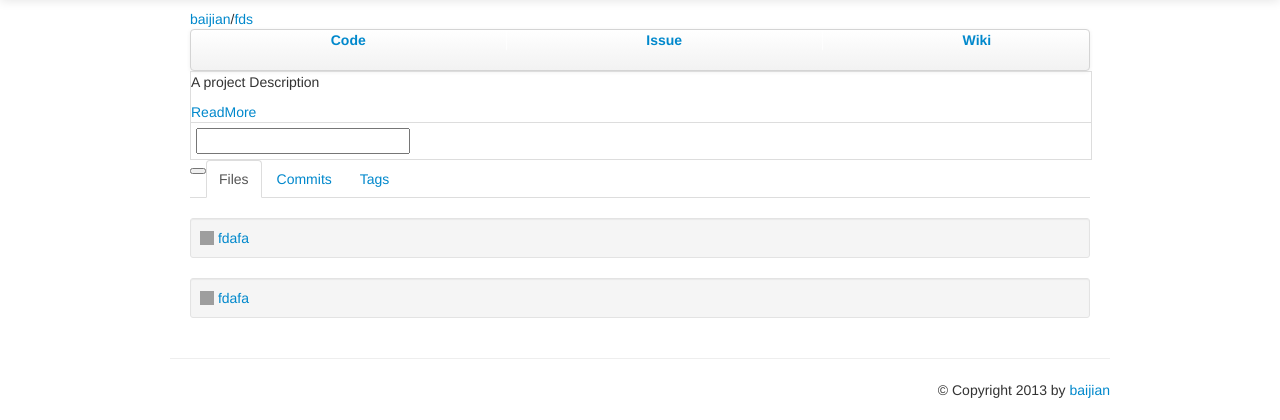
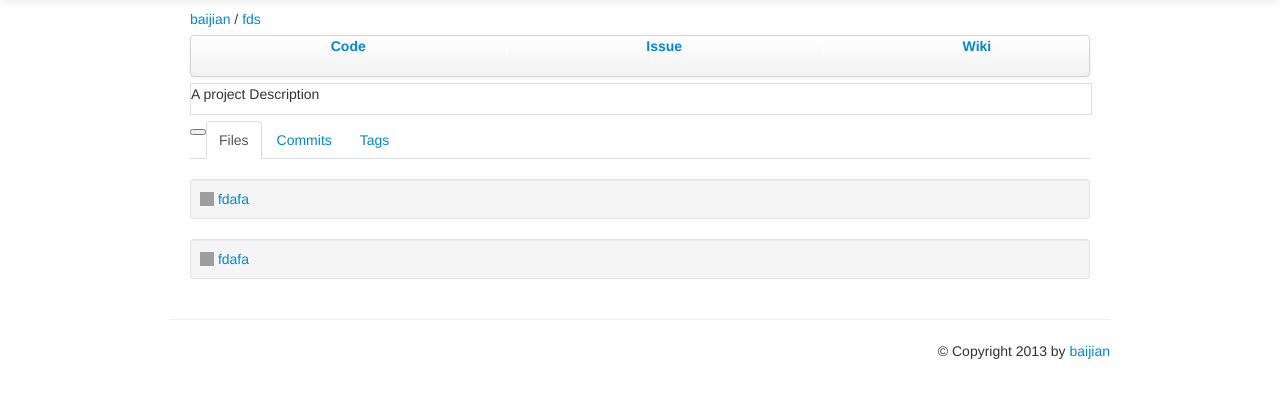
Before and after one commit to baijian/gitjoy, a Flask app: a page that uses src/gitjoy/templates/repo/index.html in a window 1280 px wide. Shown: the part 41-461 px from the top of the page. Run offline with Flask 2, Linux system fonts and the light colour scheme; parts of the project's set-up code (start-up, migrations or seed data) failed here and were passed over; some libraries are stand-ins or nearby versions; grey boxes are pictures that could not be loaded.

Commit message:
moidy repo style

```diff
--- a/src/gitjoy/templates/repo/index.html
+++ b/src/gitjoy/templates/repo/index.html
@@ -6,8 +6,8 @@
 
 {% block content %}
 <div class="container-fluid">
-    <div class="row-fluid">
-        <a href="">baijian</a>/<a href="">fds</a>
+    <div class="row-fluid" style="margin-bottom:6px;">
+        <a href="">baijian</a>&nbsp/&nbsp<a href="">fds</a>
     </div>
     <div class="row-fluid">
         <div class="navbar-">
@@ -22,11 +22,9 @@
             </div>
         </div>
     </div>
-    <div class="row-fluid bottomline topline leftline rightline">
-        <p>A project Description</p><a href="">ReadMore</a>
-    </div>
-    <div class="row-fluid bottomline leftline rightline">
-        <input style="margin:5px 5px 5px" />
+
+    <div style="margin-top:6px;margin-bottom:6px;" class="row-fluid bottomline topline leftline rightline">
+        <p>A project Description</p>
     </div>
 
     <div class="row-fluid">
```
